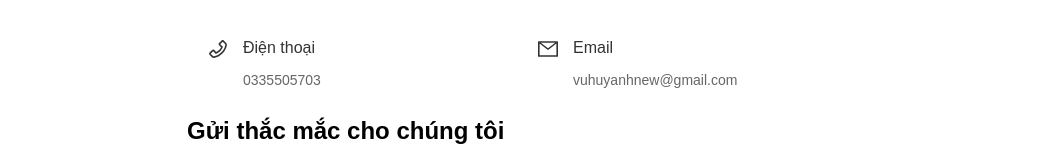
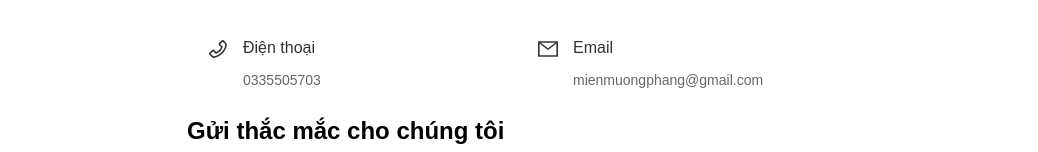
Before and after one commit to vuhuyanhnew/MienWeb, a React (Vite) app in the folder MienSellingWeb/: page /#/contact in a window 1280 px wide. Shown: the part 293-445 px from the top of the page, without its empty margins (123-1161 px from the left). Built offline with nearby package versions, Linux system fonts and the light colour scheme.

Commit message:
fix mail

```diff
--- a/MienSellingWeb/src/pages/Contact.jsx
+++ b/MienSellingWeb/src/pages/Contact.jsx
@@ -93,7 +93,7 @@ const Contact = () => {
                 <MailOutlined className="info-icon" />
                 <div className="info-text">
                   <h3>Email</h3>
-                  <p>vuhuyanhnew@gmail.com</p>
+                  <p>mienmuongphang@gmail.com</p>
                 </div>
               </div>
             </div>
```
